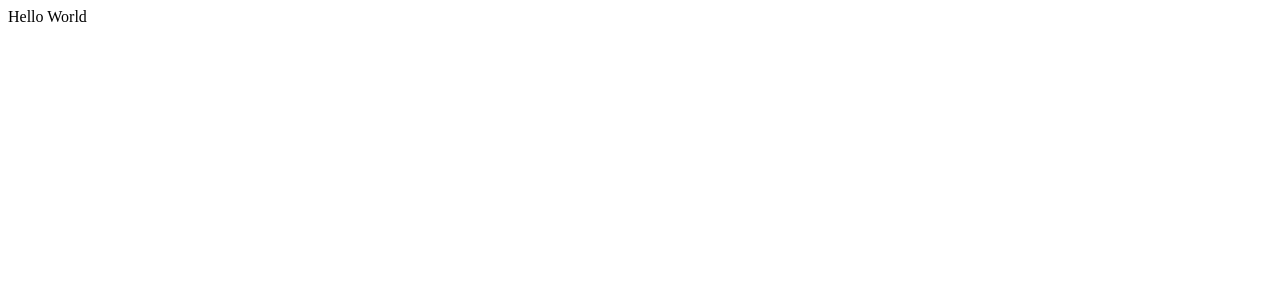
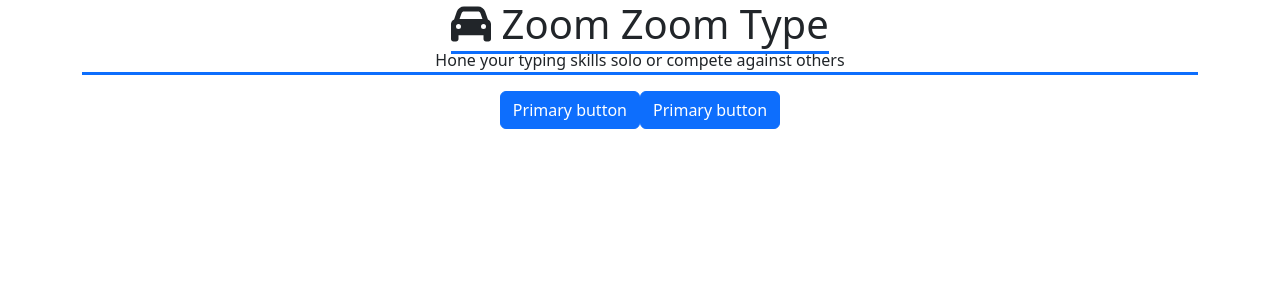
Before and after one commit to eHag-FRU/ZoomZoomType, a React (Vite) app in the folder client/: page / in a window 1280 px wide. Shown: the top 300 px of the page. Built offline with nearby package versions, Linux system fonts and the light colour scheme.

Commit message:
Started home screen, still learning bootstrap

```diff
--- a/client/index.html
+++ b/client/index.html
@@ -4,9 +4,10 @@
     <meta charset="UTF-8" />
     <meta name="viewport" content="width=device-width, initial-scale=1.0" />
     <title>ZoomZoom Type</title>
+    <link href="https://cdn.jsdelivr.net/npm/bootstrap@5.3.5/dist/css/bootstrap.min.css" rel="stylesheet" integrity="sha384-SgOJa3DmI69IUzQ2PVdRZhwQ+dy64/BUtbMJw1MZ8t5HZApcHrRKUc4W0kG879m7" crossorigin="anonymous">
   </head>
   <body>
     <div id="root"></div>
     <script type="module" src="/src/main.jsx"></script>
-  </body>
+    <script src="https://cdn.jsdelivr.net/npm/bootstrap@5.3.5/dist/js/bootstrap.bundle.min.js" integrity="sha384-k6d4wzSIapyDyv1kpU366/PK5hCdSbCRGRCMv+eplOQJWyd1fbcAu9OCUj5zNLiq" crossorigin="anonymous"></script>  </body>
 </html>
--- a/client/src/App.jsx
+++ b/client/src/App.jsx
@@ -4,6 +4,8 @@ import { Routes, Route } from "react-router-dom";
 import Home from './components/Home.jsx';
 import NavBar from './components/NavBar.jsx';
 import FaQ from './components/FaQ.jsx';
+
+
 
 function App() {
 
@@ -14,7 +16,6 @@ function App() {
       <Routes>
         <Route path='/' element={<Home/>}/>
         <Route path='/Home' element={<Home/>}/>
-        <Route path='/FaQ' element={<Home/>}/>
       </Routes>
     </div>
   )
--- a/client/src/components/Home.jsx
+++ b/client/src/components/Home.jsx
@@ -1,12 +1,21 @@
-import React, { useEffect, useState, useRef } from 'react';
-import { useNavigate, useLocation } from 'react-router-dom';
+import React from 'react';
+import { FontAwesomeIcon } from '@fortawesome/react-fontawesome';
+import { faCoffee, faUser, faCar } from '@fortawesome/free-solid-svg-icons';
+
 
 const Home = () => {
 
 
     return (
-        <div>
-            Hello World
+        <div className = "container col text-center" align-items-center>
+            <h1 className="border-bottom border-3 border-primary d-inline"><FontAwesomeIcon icon={faCar}/> Zoom Zoom  Type</h1>
+            <p className="col align-items-center border-bottom border-3 border-primary ">
+                Hone your typing skills solo or compete against others
+            </p>
+            <div className="col">
+                <button className="btn btn-primary mb-3">Primary button</button>
+                <button className="btn btn-primary mb-3">Primary button</button>
+            </div>
         </div>
     )
 }
```
Also changed, not shown: client/package.json (+8 -0 lines), client/src/components/GamePage.jsx (added), 1 other file (tests, documents, lock files or other folders).
